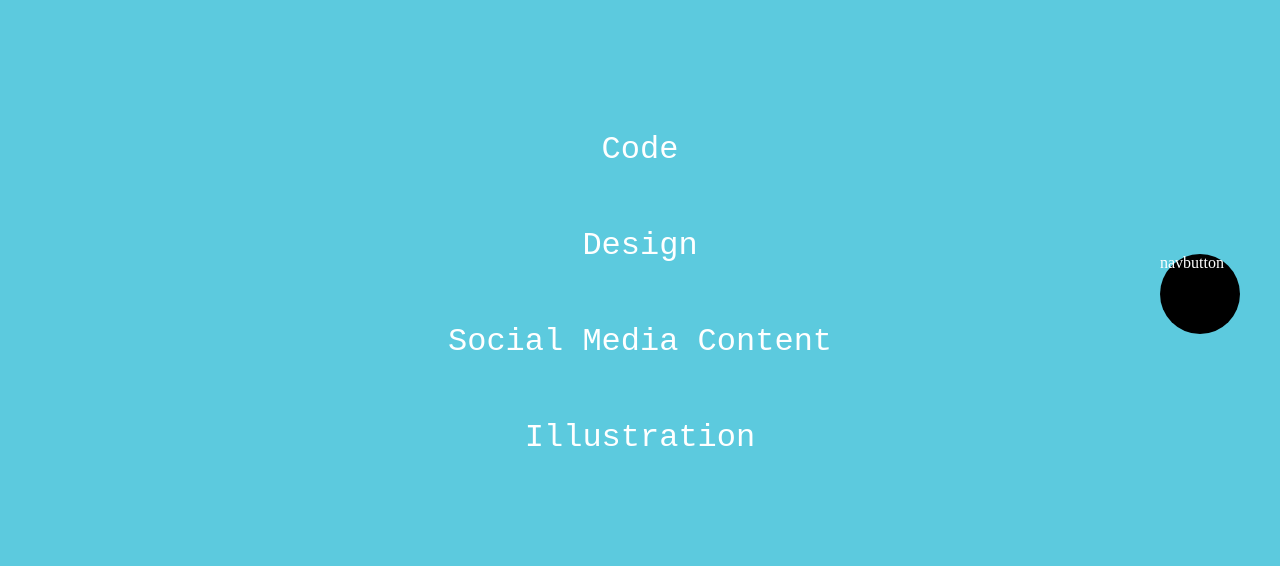
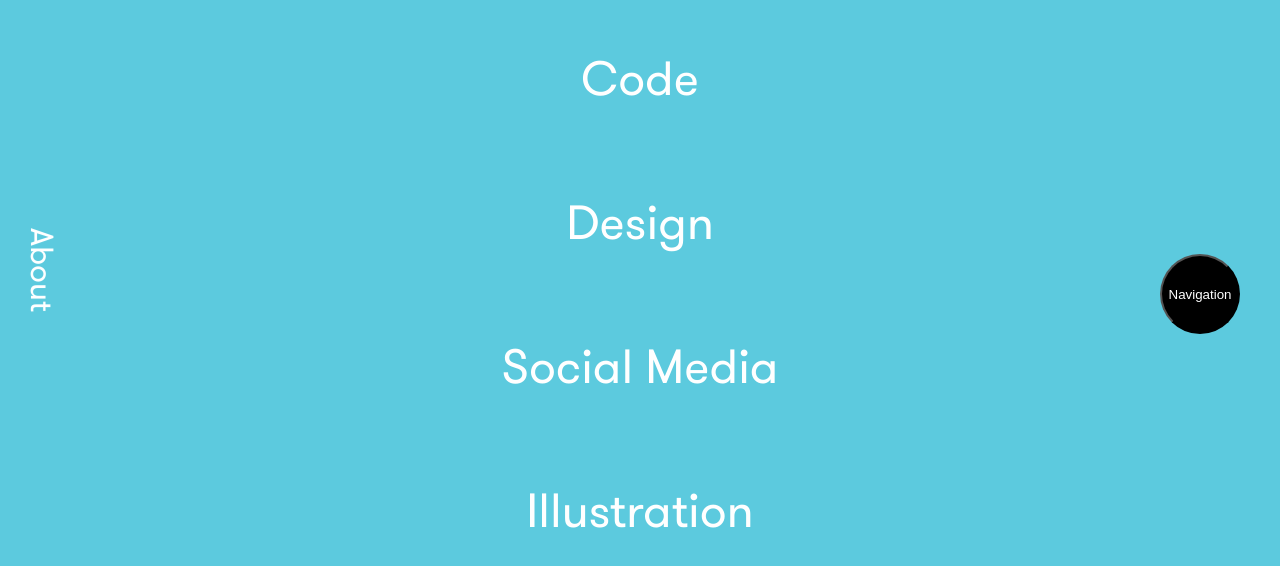
Before and after one commit to katudd/katrin_uddstromer_portfolio, a React app: page /navigation in a window 1280 px wide. Shown: the part 106-672 px from the top of the page. Built offline with nearby package versions, Linux system fonts and the light colour scheme; a web font is replaced by a local one.

Commit message:
fonts added

```diff
--- a/src/components/app.js
+++ b/src/components/app.js
@@ -6,7 +6,7 @@ import Navigation from "./navigation"
 // import Start from "./start"
 import Startimage from "./startimage"
 import Category from "./category"
-import ProjectPreview from "./projectpreview"
+// import ProjectPreview from "./projectpreview"
 import ProjectPage from "./project-page"
 
 class App extends React.Component {
@@ -20,10 +20,10 @@ class App extends React.Component {
         {/* <Category /> */}
 
         <div className="App">
+          <Navbutton />
 
-          <div>
+          <div className="content">
             {/* <Startimage /> */}
-            <Navbutton />
             {/* <ProjectPage /> */}
 
             {/* <Route path="/" exact component={Start} /> */}
--- a/src/components/navbutton/index.js
+++ b/src/components/navbutton/index.js
@@ -7,9 +7,12 @@ export default class Navbutton extends React.Component {
   render() {
     return (
       <div className="Navbutton">
-        <div className="button-right">
-          <Link to="/navigation">navbutton</Link>
+        <button className="button-right"><Link to="/navigation">Navigation</Link></button>
+
+        <div className="about">
+          <Link to="/about">About</Link>
         </div>
+
       </div>
     )
   }
--- a/src/components/navbutton/style.css
+++ b/src/components/navbutton/style.css
@@ -15,6 +15,14 @@
   position: fixed;
   right: 40px;
   z-index: 5;
+}
+
+.Navbutton a {
+  text-decoration: none;
+}
+
+.Navbutton a:hover {
+  text-decoration: line-through;
 }
 
 @media (max-width: 620px){
@@ -36,4 +44,13 @@
     transform: translateY(-50%);
   }
 
+  .about{
+    position: fixed;
+    top: 43%;
+    transform: translateY(-50%);
+    transform: rotate(90deg);
+    font-size: 2em;
+    line-height: 2em;
+  }
+
 }
--- a/src/components/navigation/index.js
+++ b/src/components/navigation/index.js
@@ -8,20 +8,14 @@ export default class Navigation extends React.Component {
     return (
       <nav className="Navigation">
 
-        {/* <ul>
-          <li><Link to="/" >Category</Link></li>
-          <li><Link to="/" className="Links">Social Media Content</Link></li>
-          <li><Link to="/" className="Links">Design</Link></li>
-          <li><Link to="/" className="Links">Illustration</Link></li>
-          <li><Link to="/about" className="Links">About</Link></li>
-        </ul> */}
-
         <ul>
           {/* <li><a href="#" id="menuitem1">Category</a></li> */}
           <li><Link to="/Category" className="menu-links">Code</Link></li>
           <li><Link to="/Category" className="menu-links">Design</Link></li>
-          <li><Link to="/Category" className="menu-links">Social Media Content</Link></li>
+          <li><Link to="/Category" className="menu-links">Social Media</Link></li>
           <li><Link to="/Category" className="menu-links">Illustration</Link></li>
+          {/* <li><Link to="/Category" className="menu-links">About</Link></li> */}
+
           {/* <li><a href="#">About</a></li> */}
         </ul>
 
--- a/src/components/navigation/style.css
+++ b/src/components/navigation/style.css
@@ -1,30 +1,25 @@
 .Navigation {
+  background-color: #5ccade;
   width: 100vw;
   min-height: 100vh;
-  background-color: #5ccade;
   display: flex;
   flex-direction: column;
   justify-content: center;
 }
 
 ul{
-  font-family: 'Oxygen Mono', monospace;
+  font-weight: regular;
   font-size: 2em;
-  line-height: 3em;
+  line-height: 2.8em;
   text-align: center;
-  margin-right: 10vw;
-  list-style-type: none;
-  margin: 0;
-  padding: 0;
-
 }
 
-a {
+.Navigation a {
   text-decoration: none;
   color: #fff;
 }
 
-a:hover {
+.Navigation a:hover {
   text-decoration: line-through;
 }
 
@@ -44,5 +39,8 @@ a:hover {
 }
 
 @media (min-width: 801px){
-
+  ul{
+    font-size: 3em;
+    line-height: 3em;
+  }
 }
--- a/src/components/projectpreview/index.js
+++ b/src/components/projectpreview/index.js
@@ -10,7 +10,7 @@ export default class ProjectPreview extends React.Component {
         <div className="inner">
           <h1>{this.props.name}</h1>
           <div className="description">
-            {this.props.description}
+            <p>{this.props.description}</p>
           </div>
         </div>
       </Link>
--- a/src/index.css
+++ b/src/index.css
@@ -1,42 +1,71 @@
-
-index.css
+@font-face {
+  font-family: GT Walsheim;
+  font-style: normal;
+  font-weight: bold;
+  src:
+    local(gt-walsheim),
+    local(gt-walsheim-bold),
+    url(/fonts/gt-walsheim-bold.woff) format('woff');
+}
 
 @font-face {
   font-family: GT Walsheim;
-  src: url(/fonts/gt-walsheim-bold.woff);
-  src: url(/fonts/gt-walsheim-regular.woff);
-  src: url(/fonts/gt-walsheim-thin.woff);
+  font-style: normal;
+  font-weight: regular;
+  src:
+    local(gt-walsheim),
+    local(gt-walsheim-regular),
+    url(/fonts/gt-walsheim-regular.woff) format('woff');
+}
+
+/*@font-face {
+  font-family: GT Walsheim;
+  font-style: normal;
+  font-weight: thin;
+  src:
+    local(gt-walsheim),
+    local(gt-walsheim-thin),
+    url(/fonts/gt-walsheim-thin.woff) format('woff');
+}*/
+
+html {
+  font-family: GT Walsheim, monospace;
 }
 
 body {
   margin: 0;
   padding: 0;
-  min-height: 100%;
-  font-family: GT-Cinetype;
+  min-height: 100vh;
   background-color: lightgrey;
 }
 
-.page {
+.content{
   width: 100vw;
-  height: auto;
-  margin: 0 auto;
-  padding: 20px;
+  min-height: 100vh;
   background-color: green;
 }
 
+h1{
+  font-size: 2em;
+}
 
 h2{
-  font-family: 'Oxygen Mono', monospace;
+  font-family: Oxygen Mono, monospace;
   font-weight: light;
   font-size: 70px;
 }
 
-h1{
-  font-family: 'Oxygen Mono', monospace;
-  font-size: 2em;
+p{
+  font-weight: regular;
+  font-size: 1em;
 }
 
-p{
-  font-family: 'Oxygen Mono', monospace;
-  font-size: 1em;
+ul {
+  list-style-type: none;
+  margin: 0;
+  padding: 0;
 }
+
+a {
+  color: #fff;
+}
```
